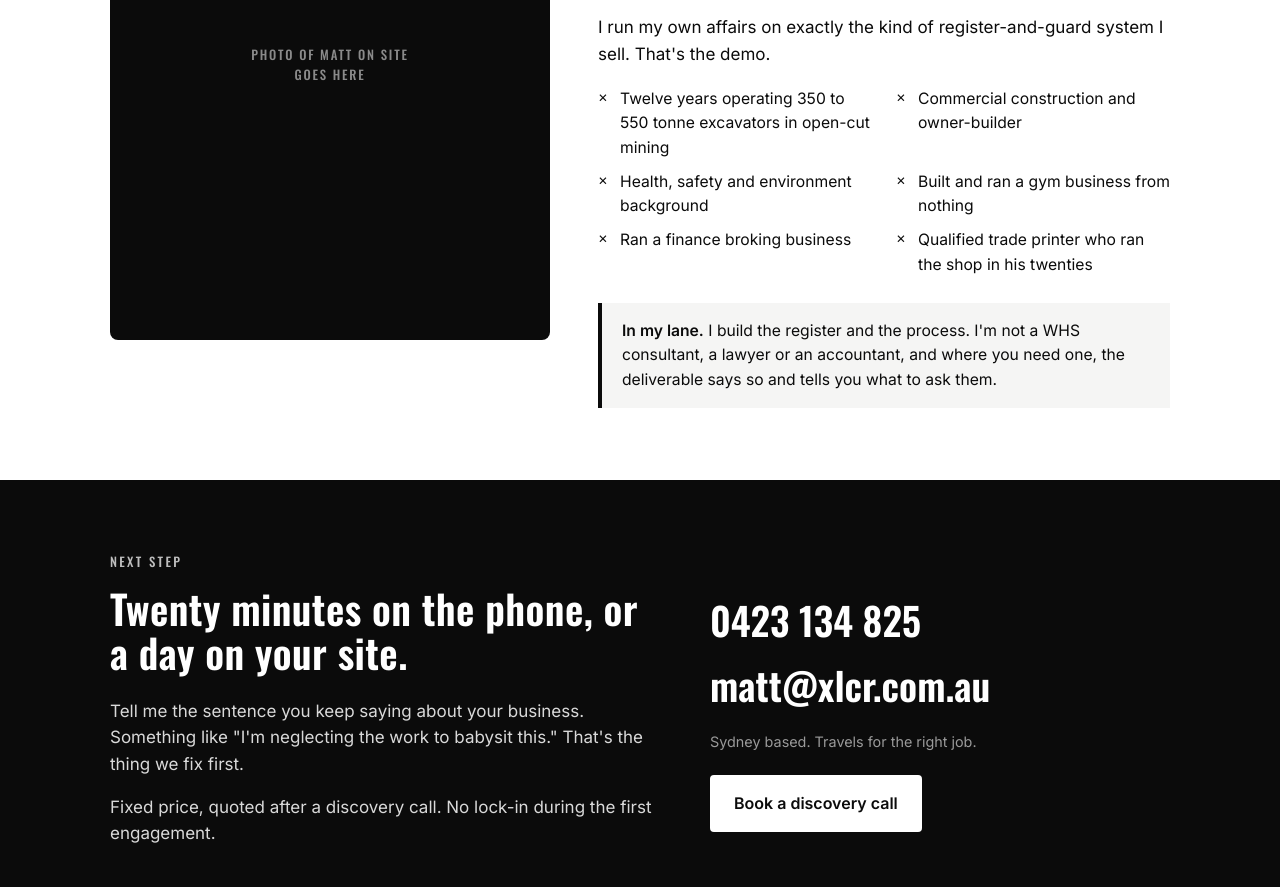
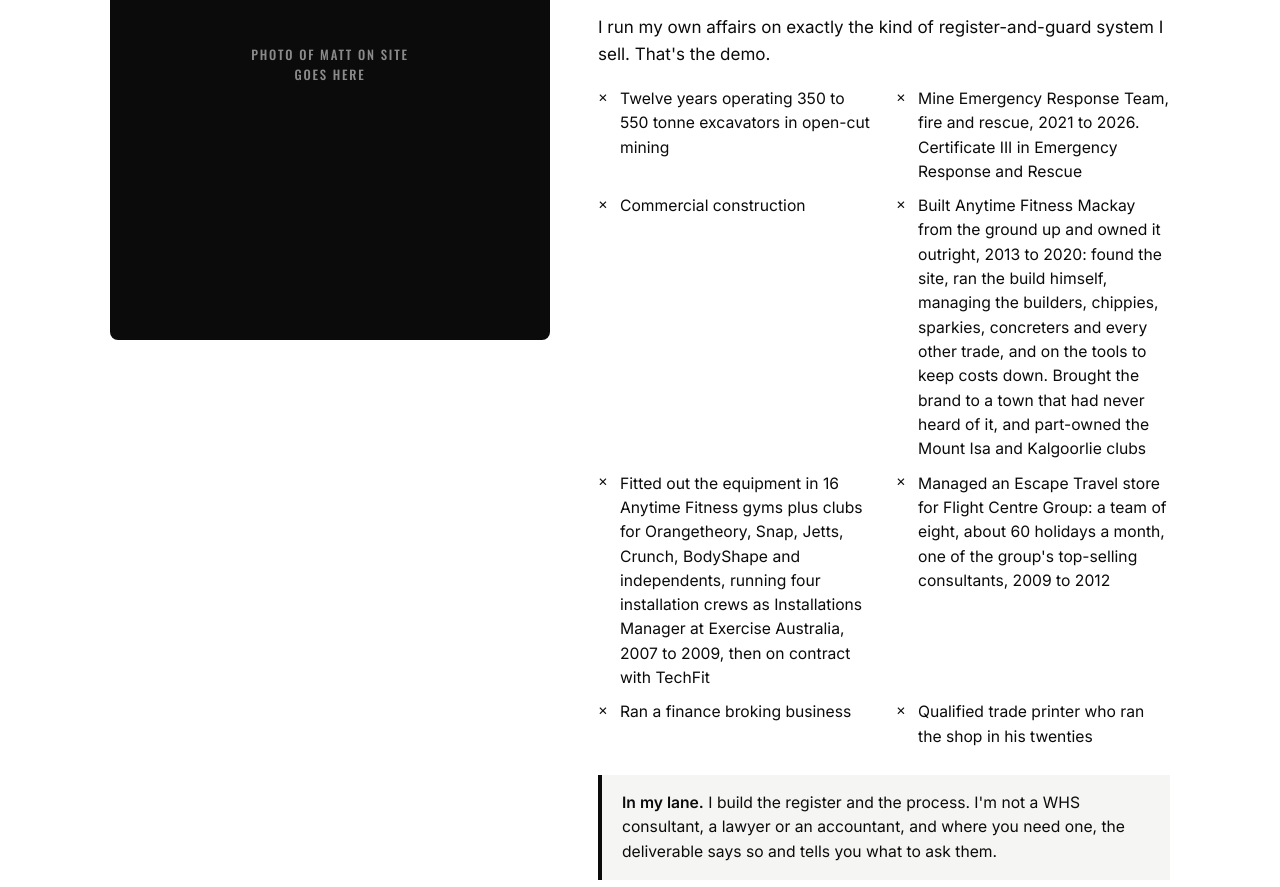
Before and after one commit to mattchilli/xlcr-site, a plain HTML site: page index.html in a window 1280 px wide. Shown: the part 3024-3911 px from the top of the page. Drawn offline with nearby package versions, Linux system fonts and the light colour scheme.

Commit message:
About: ERT, Flight Centre, Exercise Australia/TechFit, AF Mackay build (Matt, 16 Oct 2026)
Co-Authored-By: Claude Fable 5.1 <noreply@anthropic.com>

```diff
--- a/index.html
+++ b/index.html
@@ -274,9 +274,11 @@
       <p>I run my own affairs on exactly the kind of register-and-guard system I sell. That's the demo.</p>
       <ul class="cred">
         <li>Twelve years operating 350 to 550 tonne excavators in open-cut mining</li>
-        <li>Commercial construction and owner-builder</li>
-        <li>Health, safety and environment background</li>
-        <li>Built and ran a gym business from nothing</li>
+        <li>Mine Emergency Response Team, fire and rescue, 2021 to 2026. Certificate III in Emergency Response and Rescue</li>
+        <li>Commercial construction</li>
+        <li>Built Anytime Fitness Mackay from the ground up and owned it outright, 2013 to 2020: found the site, ran the build himself, managing the builders, chippies, sparkies, concreters and every other trade, and on the tools to keep costs down. Brought the brand to a town that had never heard of it, and part-owned the Mount Isa and Kalgoorlie clubs</li>
+        <li>Fitted out the equipment in 16 Anytime Fitness gyms plus clubs for Orangetheory, Snap, Jetts, Crunch, BodyShape and independents, running four installation crews as Installations Manager at Exercise Australia, 2007 to 2009, then on contract with TechFit</li>
+        <li>Managed an Escape Travel store for Flight Centre Group: a team of eight, about 60 holidays a month, one of the group's top-selling consultants, 2009 to 2012</li>
         <li>Ran a finance broking business</li>
         <li>Qualified trade printer who ran the shop in his twenties</li>
       </ul>
```
